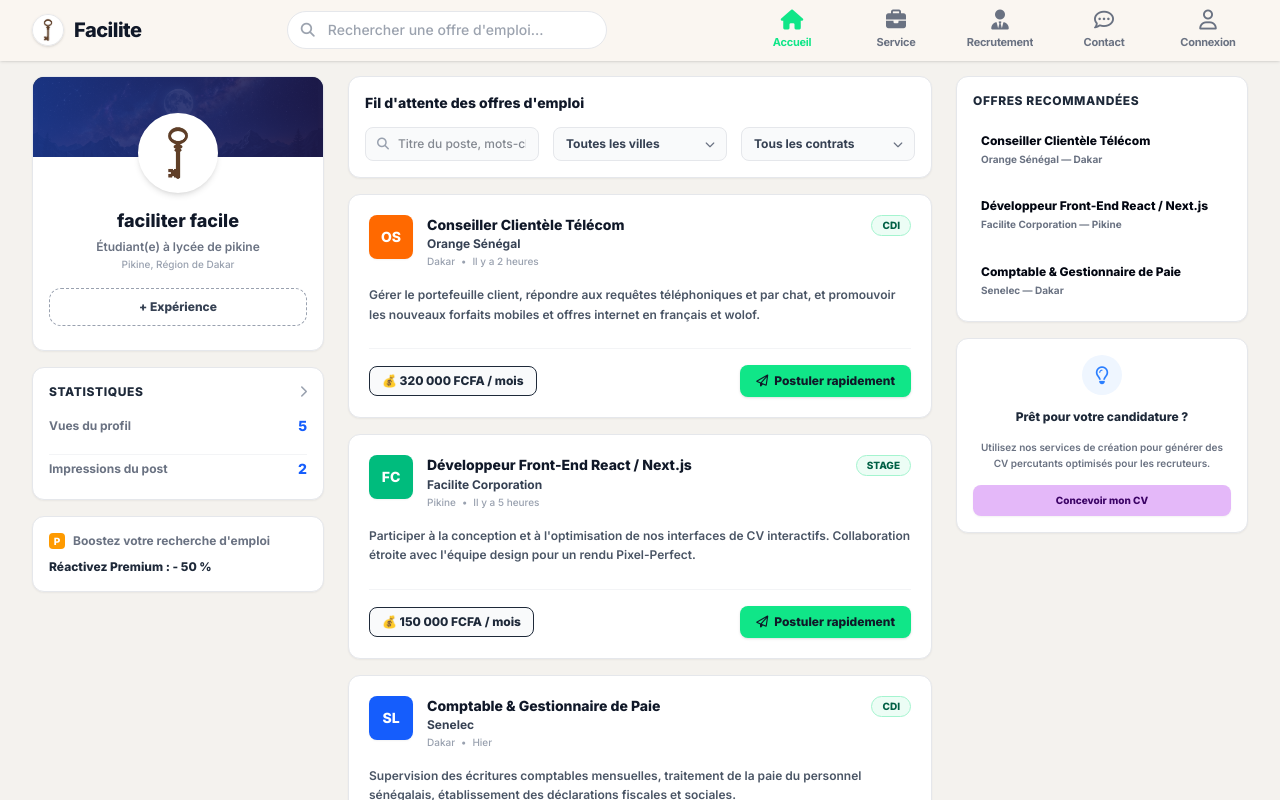
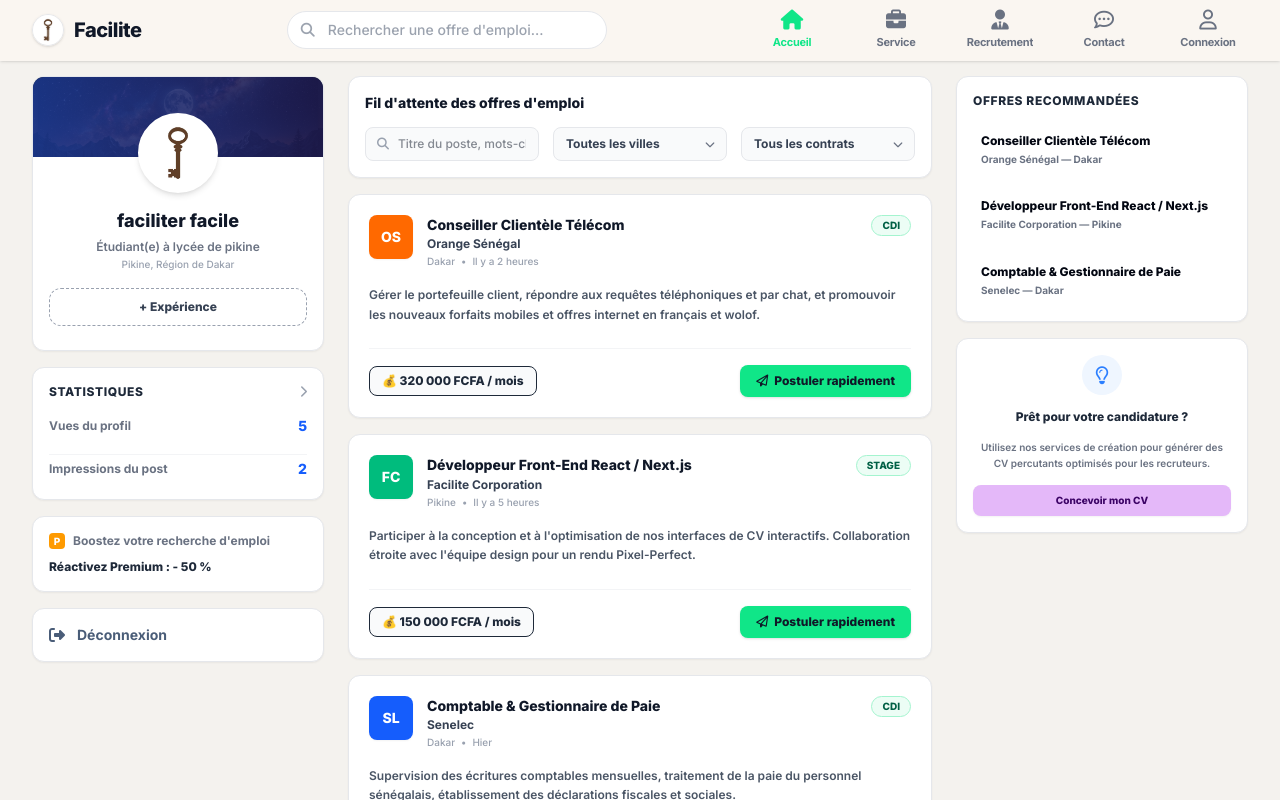
Before and after one commit to facilitefacile62-alt/facilite, a Next.js app: page / in a window 1280 px wide. Shown: the top 800 px of the page. Built offline with nearby package versions, Linux system fonts and the light colour scheme.

Commit message:
feat: add LinkedIn-style Déconnexion button in the sidebar

```diff
--- a/src/app/page.js
+++ b/src/app/page.js
@@ -758,6 +758,22 @@
               </p>
             </div>
 
+            {/* Bouton Déconnexion (Style LinkedIn) */}
+            <div className="bg-white rounded-xl border border-gray-200 p-4 shadow-xs flex items-center justify-start">
+              <button
+                onClick={() => {
+                  triggerToast("Déconnexion réussie ! Redirection...", "fa-right-from-bracket");
+                  setTimeout(() => {
+                    window.location.reload();
+                  }, 1500);
+                }}
+                className="flex items-center space-x-3 text-[#4A5D78] hover:text-red-600 font-bold text-sm transition cursor-pointer bg-transparent border-none p-0 outline-none w-full text-left"
+              >
+                <i className="fa-solid fa-right-from-bracket text-base"></i>
+                <span>Déconnexion</span>
+              </button>
+            </div>
+
           </aside>
 
           {/* --- COLONNE CENTRALE : Filtres & Fil d'attente d'offres --- */}
```
